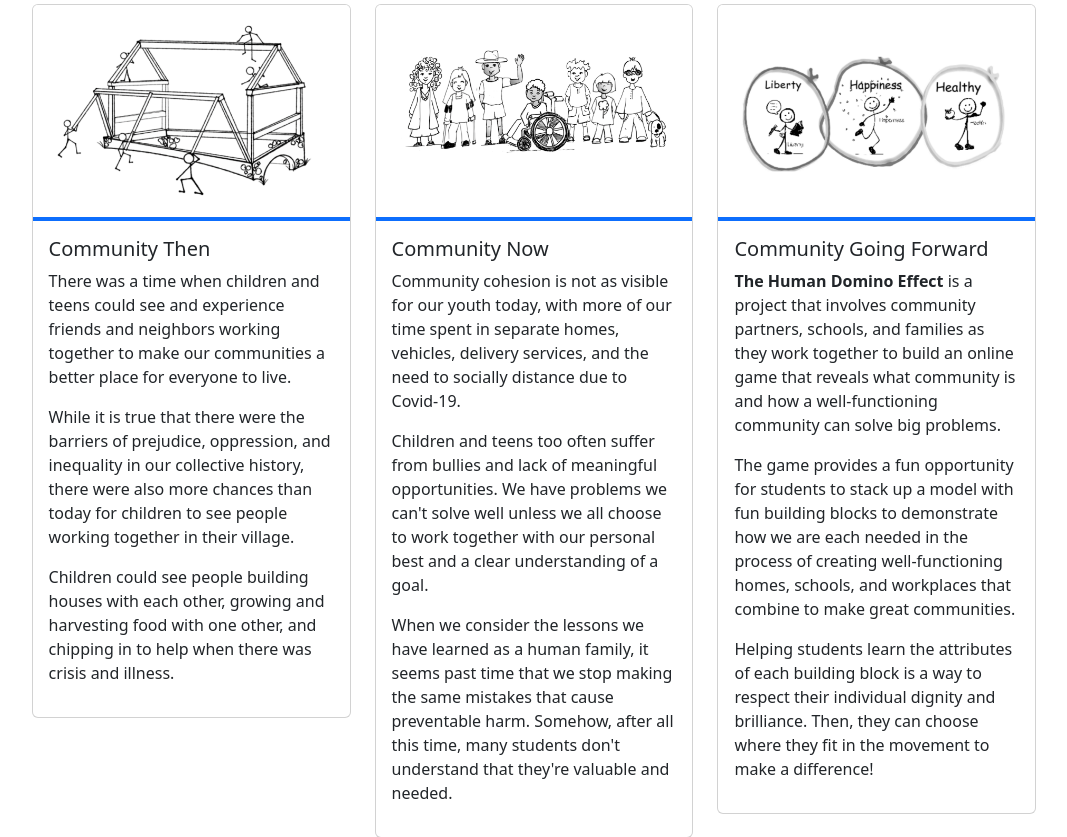
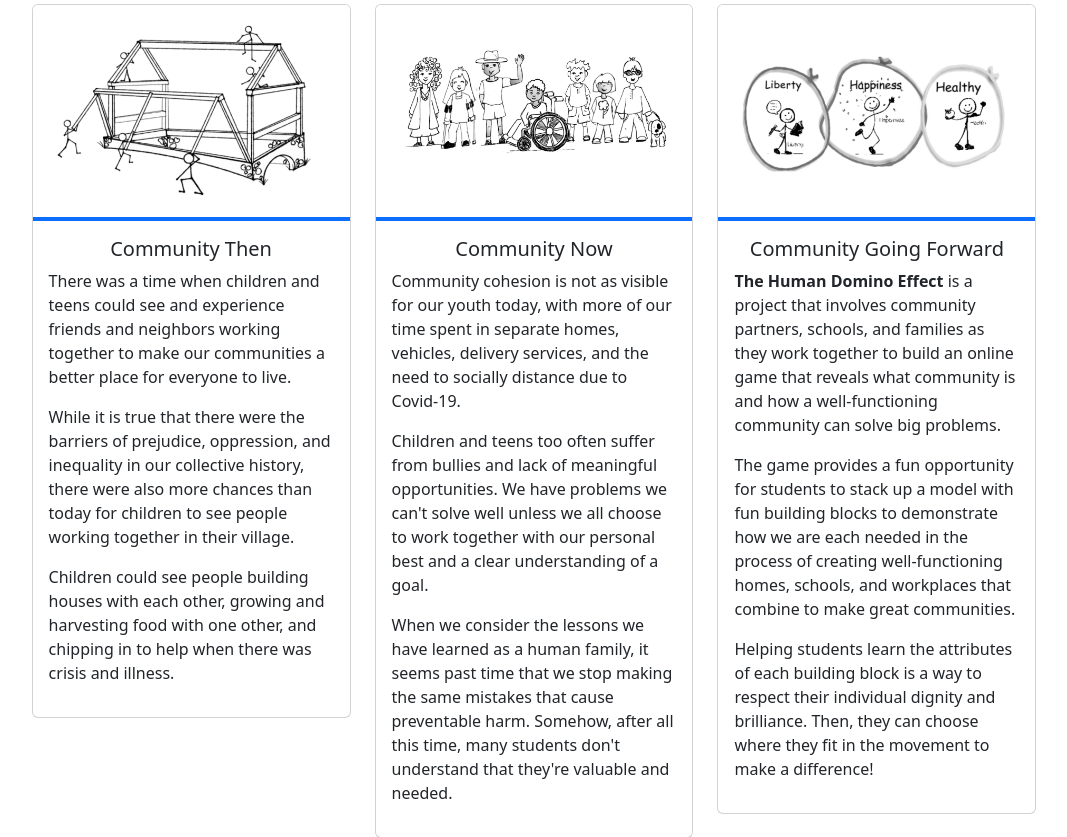
Before and after one commit to YuYyy10/online-concept-exchange-s24, a Flask app: page / in a window 1280 px wide. Shown: the part 781-1618 px from the top of the page, without its empty margins (106-1173 px from the left). Run offline with Flask 3, Linux system fonts and the light colour scheme; some web fonts are replaced.

Commit message:
Center and change font for titles

```diff
--- a/oce/templates/index.html
+++ b/oce/templates/index.html
@@ -64,7 +64,7 @@
           alt="A sketch of figures showing the human family"
         />
         <div class="card-body">
-          <h5 class="card-title">Community Then</h5>
+          <h5 class="card-title text-center">Community Then</h5>
           <p>
             There was a time when children and teens could see and experience
             friends and neighbors working together to make our communities a
@@ -95,7 +95,7 @@
           alt="A sketch of stick figures building the frame of a house"
         />
         <div class="card-body">
-          <h5 class="card-title">Community Now</h5>
+          <h5 class="card-title text-center">Community Now</h5>
           <p>
             Community cohesion is not as visible for our youth today, with more
             of our time spent in separate homes, vehicles, delivery services,
@@ -125,7 +125,7 @@
           alt="A three circle Venn diagram showing liberty, happiness, and healthy"
         />
         <div class="card-body">
-          <h5 class="card-title">Community Going Forward</h5>
+          <h5 class="card-title text-center">Community Going Forward</h5>
           <p>
             <strong>The Human Domino Effect</strong> is a project that involves
             community partners, schools, and families as they work together to
```
